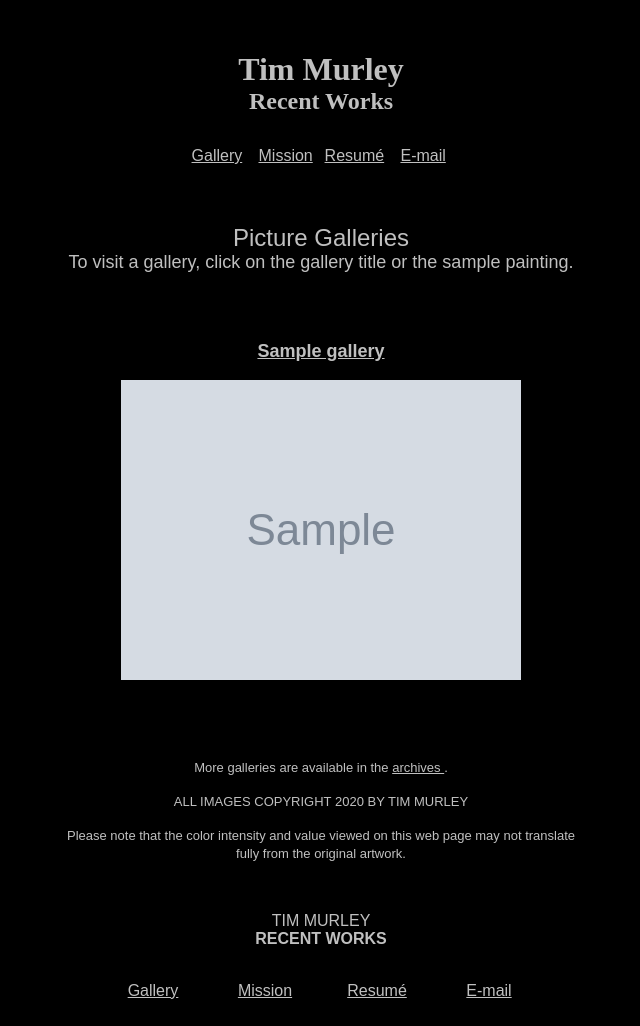
After one commit to mfhillman/python-art-gallery, a Python web app: template templates/galleries.html in a window 1280 px wide. The commit adds this page. Shown: the whole page, without its empty margins (319-959 px from the left). Run offline with Jinja, Linux system fonts and the light colour scheme; the template is opened without the code that fills it: most values are stand-ins (such as "Sample title", 1, 10 or a date in 2020); grey boxes marked "Sample" are stand-in pictures.

Commit message:
Galleries update with fixes

```diff
--- a/css/gallery.css
+++ b/css/gallery.css
@@ -1,5 +1,9 @@
 @CHARSET "UTF-8";
 body {
     background-color: #000000;
-    color: #c0c0c0
+    color: #c0c0c0;
 }
+
+a:link {
+    color: #c0c0c0;
+}
--- a/models.py
+++ b/models.py
@@ -25,3 +25,9 @@ class Painting(ndb.Model):
 
 	def thumbnail_image(self) :
 		return self._base_image() + '=s165'
+
+class Gallery(ndb.Model):
+    gallery_id = ndb.StringProperty(indexed = False)
+    name = ndb.StringProperty(indexed = False)
+    front_painting = ndb.StructuredProperty(Painting)
+    painting_list = ndb.StructuredProperty(Painting, repeated=True)
--- /dev/null
+++ b/templates/galleries.html
@@ -0,0 +1,104 @@
+<!DOCTYPE html>
+<html>
+    <head>
+        <title>The Art of Jim Curley</title>
+        <link rel="stylesheet" type="text/css" href="css/gallery.css"/>
+    </head>
+<body>
+
+    <div align="center">
+        <center>
+        <table WIDTH="527" BORDER="0" CELLSPACING="0" CELLPADDING="0">
+          <tr>
+            <td WIDTH="125" HEIGHT="200" />
+            <td>
+              <p align="center"><font size="6" face="Franklin Gothic Heavy"><strong>Tim Murley</strong></font><br>
+              <b><font size="5" face="Franklin Gothic Heavy">Recent Works</font></b></font></p>
+            <table WIDTH="275" BORDER="0" CELLSPACING="0" CELLPADDING="0" HEIGHT="37">
+              <tr>
+                <td WIDTH="25%"><p align="center"><font face="Arial, Helvetica, sans-serif"><a href="galleries.aspx">Gallery</a></font></p></td>
+                <td WIDTH="25%"><p align="center"><a href="mission.aspx"><font face="Arial, Helvetica, sans-serif">Mission</font></a></p></td>
+                <td WIDTH="25%"><p align="center"><a href="resume.aspx"><font face="Arial, Helvetica, sans-serif">Resumé</font></a></p></td>
+                <td WIDTH="25%"><p align="center"><a href="mailto:timmurleyart@yahoo.com"><font face="Arial, Helvetica, sans-serif">E-mail</font></a></p></td>
+              </tr>
+            </table>
+            </td>
+            <td WIDTH="125" HEIGHT="200" />
+          </tr>
+        </table>
+        </center>
+    </div>
+
+	<DIV ALIGN="center"><CENTER>
+			<TABLE WIDTH="527" BORDER="0" CELLSPACING="0" CELLPADDING="0">
+				<TR>
+					<TD COLSPAN="2"><p ALIGN="center"><FONT SIZE="+2" FACE="Arial, Helvetica, sans-serif"> Picture
+								Galleries</FONT><BR>
+							<FONT SIZE="+1" FACE="Arial, Helvetica, sans-serif">To visit a gallery, click on
+								the gallery title or the sample painting. </FONT>
+						</p>
+						<P>&nbsp;</P>
+						<DIV ALIGN="center"><CENTER>
+								<TABLE WIDTH="527" BORDER="0" CELLSPACING="0" CELLPADDING="0">
+									<TR>
+										<TD>
+											<FONT SIZE="+1" FACE="Arial, Helvetica, sans-serif">
+                                                {% for gallery in galleries %}
+                                                    <P ALIGN="center">
+                                                        <A HREF="foo.html">
+                                                            <B>{{gallery.name}}</B>
+                                                        </A>
+                                                    </P>
+                                                    <P ALIGN="center">
+                                                        <A HREF="foo.html">
+                                                            <IMG SRC="{{gallery.front_painting.thumbnail_image()}}" BORDER="0"/>
+                                                        </A>
+                                                        <BR>
+                                                    </P>
+                                                    <P>&nbsp;</P>
+                                                {% endfor %}
+											</FONT>
+										</TD>
+									</TR>
+								</TABLE>
+							</CENTER>
+						</DIV>
+						<P ALIGN="CENTER"><FONT SIZE="2" FACE="Arial, Helvetica, sans-serif"> More galleries
+								are available in the <A HREF="archives.aspx">archives </A>.</FONT></P>
+						<P ALIGN="CENTER"><FONT SIZE="2" FACE="Arial, Helvetica, sans-serif"> ALL IMAGES
+								COPYRIGHT {{year}} BY TIM MURLEY</FONT></P>
+						<P ALIGN="CENTER"><FONT SIZE="2" FACE="Arial, Helvetica, sans-serif"> Please note that
+								the color intensity and value viewed on this web page may not translate fully
+								from the original artwork. </FONT>
+						</P>
+						<BR>
+					</TD>
+				</TR>
+			</TABLE>
+		</CENTER>
+	</DIV>
+
+    <div align="center">
+        <center>
+        <table WIDTH="527" BORDER="0" CELLSPACING="0" CELLPADDING="0">
+          <tr>
+            <td COLSPAN="2">
+            <p align="center"><font face="Arial, Helvetica, sans-serif">TIM MURLEY</font><font face="Arial, Helvetica, sans-serif"><br>
+            <b>RECENT WORKS</b></font>
+            </p>
+            <div align="center"><center><table WIDTH="450" BORDER="0" CELLSPACING="2" CELLPADDING="0">
+              <tr>
+                <td WIDTH="25%"><p align="center"><font face="Arial, Helvetica, sans-serif"><a href="galleries.aspx">Gallery</a></font></p></td>
+                <td WIDTH="25%"><p align="center"><a href="mission.aspx"><font face="Arial, Helvetica, sans-serif">Mission</font></a></p></td>
+                <td WIDTH="25%"><p align="center"><a href="resume.aspx"><font face="Arial, Helvetica, sans-serif">Resumé</font></a></p></td>
+                <td WIDTH="25%"><p align="center"><a href="mailto:timmurleyart@yahoo.com"><font face="Arial, Helvetica, sans-serif">E-mail</font></a></p></td>
+              </tr>
+            </table>
+            </center></div></td>
+          </tr>
+        </table>
+        </center>
+    </div>
+
+</body>
+</html>
```
Also changed, not shown: main.py (+22 -2 lines), templates/home.html (+6 -6 lines).
